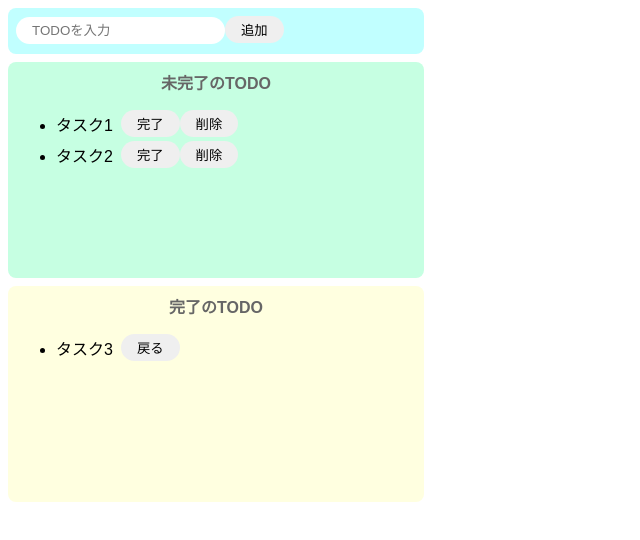
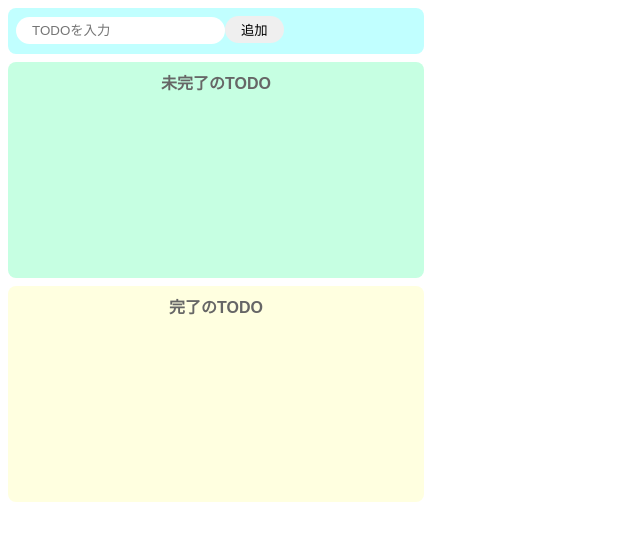
Before and after one commit to kait-oumemoto/react-study, a React (Create React App) app in the folder todoapp/: page / in a window 1280 px wide. Shown: the top 540 px of the page, without its empty margins (0-640 px from the left). Built offline with nearby package versions, Linux system fonts and the light colour scheme.

Commit message:
タスクを戻す機能（戻すボタンクリック後、完了のTODOリストからタスクを削除し、未完了のTODOリストに表示させる。）

```diff
--- a/todoapp/src/App.js
+++ b/todoapp/src/App.js
@@ -1,4 +1,4 @@
-import { useState } from "react";
+import React, { useState } from "react";
 import "./App.css";
 
 export const App = () => {
@@ -6,13 +6,11 @@ export const App = () => {
   const [todoText, setTodoText] = useState("");
   // 未完了TODOを定義
   // TODOは複数作成できるようにするため、配列[]で定義
-  const [incompleteTodos, setIncompleteTodos] = useState([
-    "タスク1",
-    "タスク2",
-  ]);
+  const [incompleteTodos, setIncompleteTodos] = useState([]);
+
   // 完了TODOを定義
   // TODOは複数作成できるようにするため、配列[]で定義
-  const [completeTodos, setCompleteTodos] = useState(["タスク3"]);
+  const [completeTodos, setCompleteTodos] = useState([]);
   // 関数の引数(event)には、入力された情報が格納されており、event.target.valueとすることで入力された値を取得できる
   // 取得した値をsetTodoTextの引数に渡すことで、todoTextのstateに反映させている。
   const onChangeTodoText = (event) => setTodoText(event.target.value);
@@ -22,25 +20,35 @@ export const App = () => {
     if (todoText === "") return;
     // newTodos変数には、今現在表示されているタスクと新たに追加したタスクを結合した新たな配列が格納されている
     // スプレッド構文(...)を使用して今現在表示されているタスクを格納
-    // todoTextには、新たに追加したタスクが格納されている。
+    // todoTextには、新たに追加したタスクが格納されている
     const newTodos = [...incompleteTodos, todoText];
     setIncompleteTodos(newTodos);
     // setTodoText("");とすることで、追加後に入力欄をリセットしている。
     setTodoText("");
+  };
   // newTodos(現在の未完了TODO)からspliceメソッドを使用して削除したタスクを配列から取り除き、新たな配列を生成し、setIncompleteTodosに更新後の配列を渡している。
   const onClickDelete = (index) => {
     const newTodos = [...incompleteTodos];
     newTodos.splice(index, 1);
     setIncompleteTodos(newTodos);
   };
+
   const onClickComplete = (index) => {
     const newIncompleteTodos = [...incompleteTodos];
     newIncompleteTodos.splice(index, 1);
     setIncompleteTodos(newIncompleteTodos);
-
+    // newCompleteTodos変数には、完了TODOリストに表示されているタスクと完了したタスクを結合した新たな配列が格納されている。
     const newCompleteTodos = [...completeTodos, incompleteTodos[index]];
     setCompleteTodos(newCompleteTodos);
   };
+
+  const onClickBack = (index) => {
+    const newCompleteTodos = [...completeTodos];
+    newCompleteTodos.splice(index, 1);
+    setCompleteTodos(newCompleteTodos);
+
+    const newIncompleteTodos = [...incompleteTodos, completeTodos[index]];
+    setIncompleteTodos(newIncompleteTodos);
   };
   return (
     <>
@@ -66,7 +74,8 @@ export const App = () => {
                 {/* <li>{todo}</li>とすることで配列に格納されている要素を順番に表示 */}
                 <li>{todo}</li>
                 <button onClick={() => onClickComplete(index)}>完了</button>
-                {/* map関数の第2引数に設定したindexには、タスクのインデックス番号が格納されており、その値をもとに削除したタスクの判定するため、onClickDelete関数の引数に渡している。 */}
+                {/* map関数の第2引数に設定したindexには、タスクのインデックス番号が格納されており、
+                 その値をもとに削除したタスクの判定するため、onClickDelete関数の引数に渡している。 */}
                 <button onClick={() => onClickDelete(index)}>削除</button>
               </div>
             );
@@ -77,13 +86,12 @@ export const App = () => {
         <p className="title">完了のTODO</p>
         <ul>
           {/* map関数でループ処理 */}
-          {completeTodos.map((todo) => {
+          {completeTodos.map((todo, index) => {
             return (
-              // ループ内で返却している親タグにkey={引数名}を記述
               <div key={todo} className="list-row">
                 {/* <li>{todo}</li>とすることで配列に格納されている要素を順番に表示 */}
                 <li>{todo}</li>
-                <button>戻る</button>
+                <button onClick={() => onClickBack(index)}>戻る</button>
               </div>
             );
           })}
@@ -92,4 +100,5 @@ export const App = () => {
     </>
   );
 };
+
 export default App;
```
Lines whose indentation alone changed are shown as unchanged.
